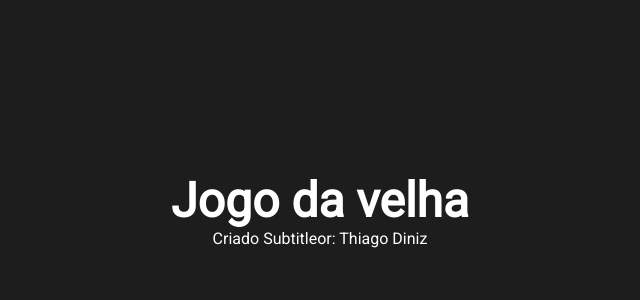
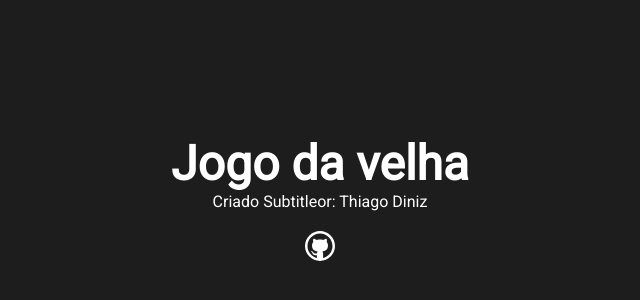
Before and after one commit to ThiagoDinizz/react-jogo-da-velha, a Next.js app: page / in a window 1280 px wide. Shown: the part 190-490 px from the top of the page, without its empty margins (320-960 px from the left). Built offline with nearby package versions, Linux system fonts and the light colour scheme.

Commit message:
criado componente de icone

```diff
--- a/src/components/header/Header.jsx
+++ b/src/components/header/Header.jsx
@@ -1,12 +1,16 @@
 import Title from "../Title/title"
 import Subtitle from "../subtitle/Subtitle"
 import styles from './Header.module.css'
+import Icon from "../icon/Icon"
 
 function Header(){
   return(
     <div className={styles.header}>
       <Title>Jogo da velha</Title>
       <Subtitle>Criado Subtitleor: Thiago Diniz</Subtitle>
+      <div className={styles.iconContent}>
+        <Icon iconName="github" link="https://github.com/ThiagoDinizz"/>
+      </div>
     </div>
   )
 
--- a/src/components/header/Header.module.css
+++ b/src/components/header/Header.module.css
@@ -2,3 +2,7 @@
   text-align: center;
   padding: 40px 0;
 }
+
+.iconContent{
+  margin: 20px 0;
+}
--- /dev/null
+++ b/src/components/icon/Icon.jsx
@@ -0,0 +1,13 @@
+function Icon({iconName, size, link}){
+  return(
+    <a href={link} target= "_blank">
+      <img src={`/icons/${iconName}.svg`} width={size}/>
+    </a>
+  )
+}
+Icon.defaultProps = {
+  size: '30px'
+
+}
+
+export default Icon
```
